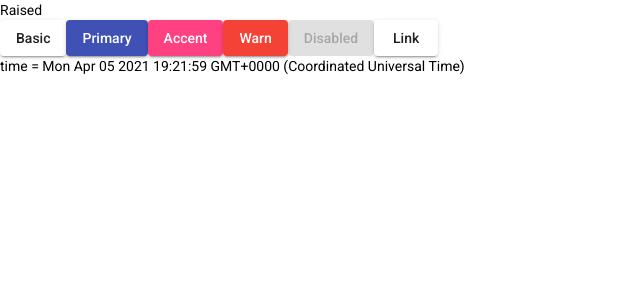
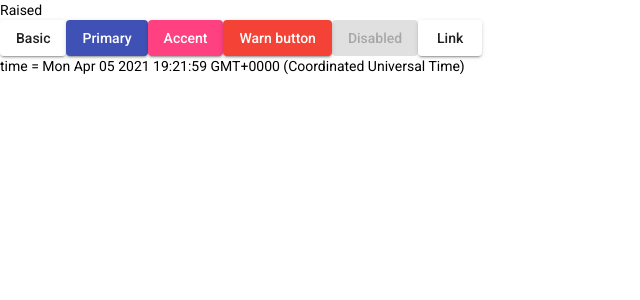
Before and after one commit to jorj-tsere/angular-material, an Angular app: page / in a window 1280 px wide. Shown: the top 300 px of the page, without its empty margins (0-640 px from the left). Built offline with nearby package versions, Linux system fonts and the light colour scheme.

Commit message:
inital commit of feature

```diff
--- a/src/app/app.component.html
+++ b/src/app/app.component.html
@@ -4,7 +4,7 @@
     <button mat-raised-button>Basic</button>
     <button mat-raised-button color="primary">Primary</button>
     <button mat-raised-button color="accent">Accent</button>
-    <button mat-raised-button color="warn">Warn</button>
+    <button mat-raised-button color="warn">Warn button</button>
     <button mat-raised-button disabled>Disabled</button>
     <a mat-raised-button href="https://www.google.com/" target="_blank">Link</a>
   </div>
```
